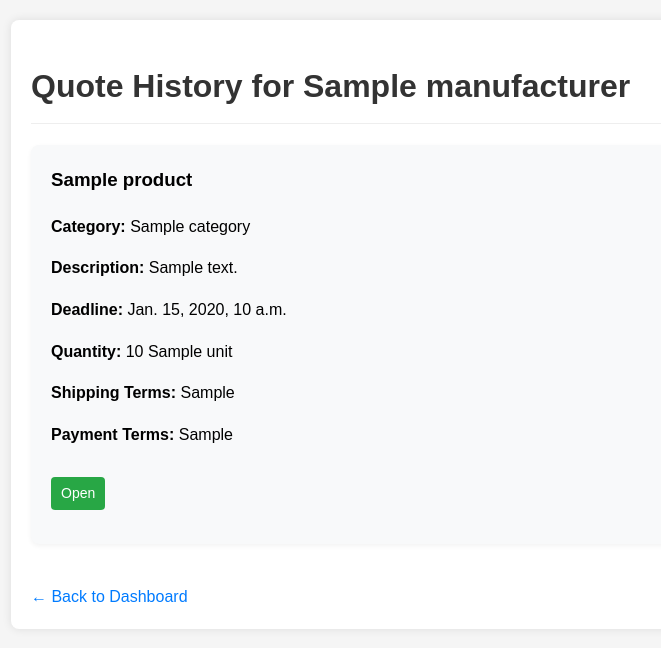
After one commit to Siddharth-Basale/supplychain, a Django app: template supplychain/manufacturer/templates/manufacturer/quote_history.html in a window 1280 px wide. The commit adds this page. Shown: the top 648 px of the page, without its empty margins (209-870 px from the left). Run offline with Django 3.2, Linux system fonts and the light colour scheme; the template is opened without the code that fills it: most values are stand-ins (such as "Sample title", 1, 10 or a date in 2020).

Commit message:
added created page for looking history

```diff
--- /dev/null
+++ b/supplychain/manufacturer/templates/manufacturer/quote_history.html
@@ -0,0 +1,77 @@
+<!DOCTYPE html>
+<html>
+<head>
+    <title>Quote History</title>
+    <style>
+        body {
+            font-family: Arial, sans-serif;
+            line-height: 1.6;
+            margin: 0;
+            padding: 20px;
+            background-color: #f5f5f5;
+        }
+        .container {
+            max-width: 800px;
+            margin: 0 auto;
+            background: white;
+            padding: 20px;
+            border-radius: 8px;
+            box-shadow: 0 0 10px rgba(0,0,0,0.1);
+        }
+        h1 {
+            color: #333;
+            border-bottom: 1px solid #eee;
+            padding-bottom: 10px;
+        }
+        .card {
+            background: #f8f9fa;
+            border-radius: 8px;
+            padding: 20px;
+            margin-bottom: 20px;
+            box-shadow: 0 2px 5px rgba(0,0,0,0.05);
+        }
+        .card h3 {
+            margin-top: 0;
+        }
+        .status {
+            display: inline-block;
+            padding: 5px 10px;
+            background: #28a745;
+            color: white;
+            border-radius: 4px;
+            font-size: 14px;
+        }
+        .back-link {
+            display: inline-block;
+            margin-top: 20px;
+            color: #007bff;
+            text-decoration: none;
+        }
+        .back-link:hover {
+            text-decoration: underline;
+        }
+    </style>
+</head>
+<body>
+    <div class="container">
+        <h1>Quote History for {{ manufacturer.company_name }}</h1>
+
+        {% for quote in quotes %}
+        <div class="card">
+            <h3>{{ quote.product }}</h3>
+            <p><strong>Category:</strong> {{ quote.category }}</p>
+            <p><strong>Description:</strong> {{ quote.description }}</p>
+            <p><strong>Deadline:</strong> {{ quote.deadline }}</p>
+            <p><strong>Quantity:</strong> {{ quote.quantity }} {{ quote.unit }}</p>
+            <p><strong>Shipping Terms:</strong> {{ quote.shipping_terms }}</p>
+            <p><strong>Payment Terms:</strong> {{ quote.payment_terms }}</p>
+            <p class="status">Open</p>
+        </div>
+        {% empty %}
+        <p>You have not submitted any quote requests yet.</p>
+        {% endfor %}
+
+        <a href="{% url 'manufacturer_dashboard' %}" class="back-link">← Back to Dashboard</a>
+    </div>
+</body>
+</html>
--- a/supplychain/manufacturer/urls.py
+++ b/supplychain/manufacturer/urls.py
@@ -11,4 +11,5 @@ urlpatterns = [
     path('request-quote/', views.request_quote, name='manufacturer_request_quote'),
     path('list-products/', views.list_products, name='manufacturer_list_products'),
     path('complete-profile/', views.complete_profile, name='manufacturer_complete_profile'),
+    path('quote-history/', views.quote_history, name='manufacturer_quote_history'),
 ]
```
Also changed, not shown: supplychain/manufacturer/models.py (+33 -0 lines), supplychain/manufacturer/templates/manufacturer/dashboard.html (+29 -8 lines), supplychain/manufacturer/templates/manufacturer/request_quote.html (+17 -16 lines), supplychain/manufacturer/views.py (+14 -8 lines), supplychain/db.sqlite3, supplychain/manufacturer/migrations/0003_quoterequest_status.py (added).
